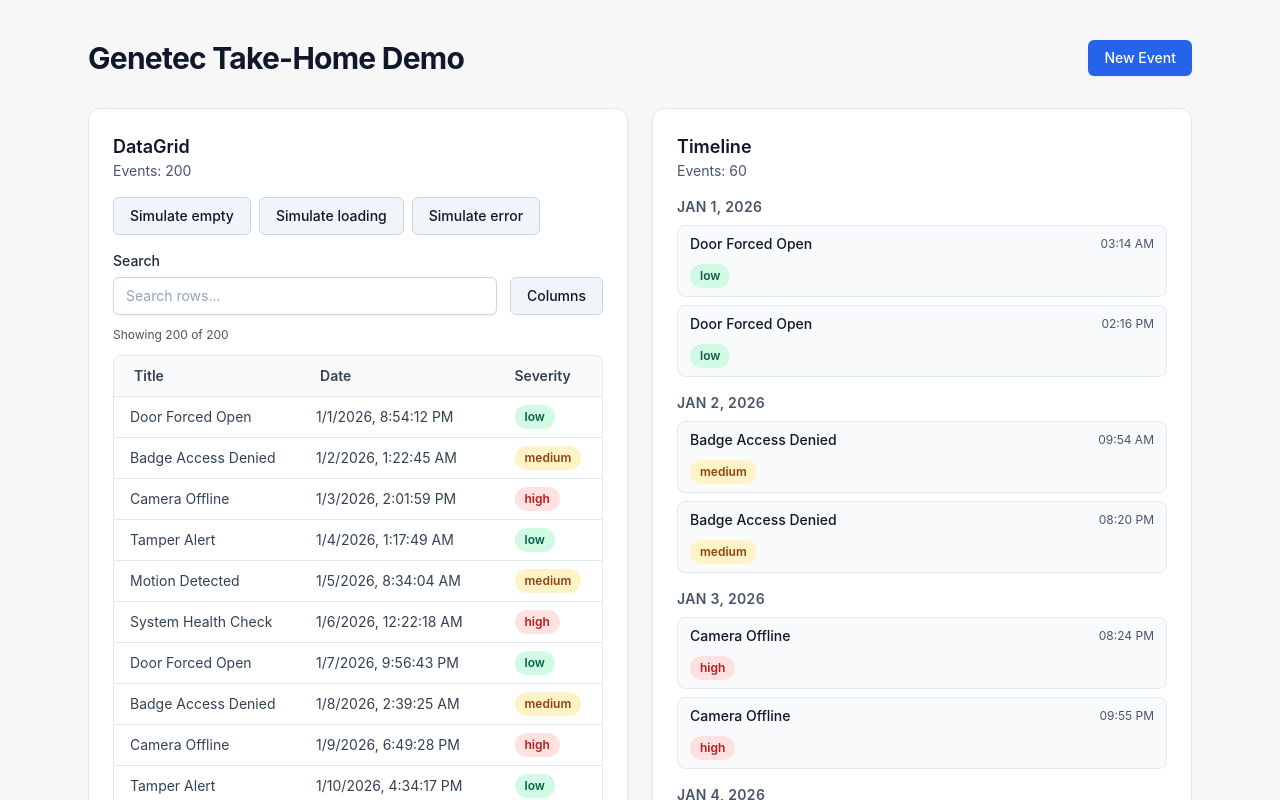
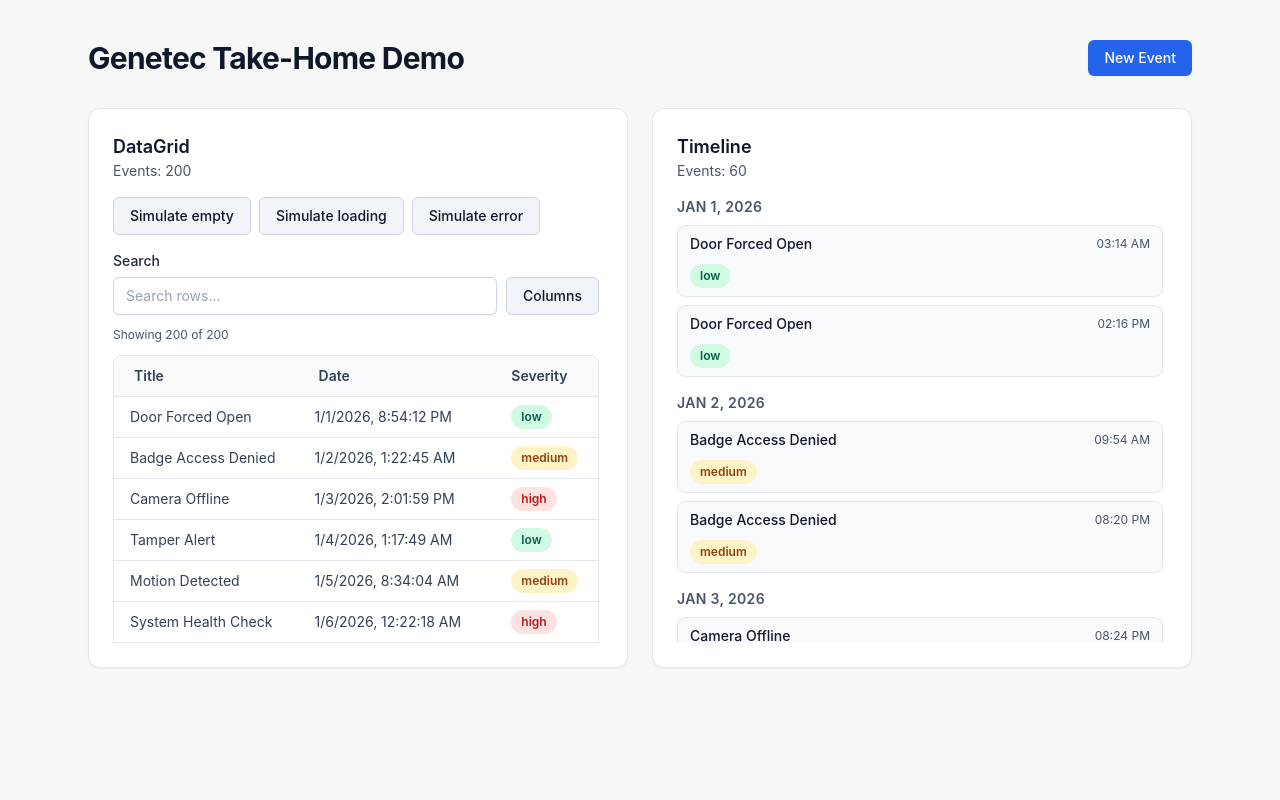
Before and after one commit to krisshkodrani/component-library-demo, a React (Vite) app: page / in a window 1280 px wide. Shown: the top 800 px of the page. Built offline with nearby package versions, Linux system fonts and the light colour scheme.

Commit message:
style(demo): constrain grid/timeline panels and add scroll regions

```diff
--- a/src/demo/DemoApp.tsx
+++ b/src/demo/DemoApp.tsx
@@ -56,7 +56,7 @@
       </header>
 
       <section className="grid gap-6 md:grid-cols-2">
-        <article className="rounded-xl border border-slate-200 bg-white p-6 shadow-sm">
+        <article className="flex min-h-0 max-h-[60vh] flex-col rounded-xl border border-slate-200 bg-white p-6 shadow-sm md:max-h-[70vh]">
           <header className="mb-4">
             <h2 className="text-lg font-semibold text-slate-900">DataGrid</h2>
             <p className="text-sm text-slate-600">Events: {gridEvents.length}</p>
@@ -81,6 +81,7 @@
               Simulate error
             </Button>
           </div>
+          <div className="min-h-0 flex-1 overflow-auto pr-1">
             <DataGrid
               rows={gridEvents}
               columns={gridColumns}
@@ -91,16 +92,19 @@
               selectedRowId={selectedEventId}
               onRowClick={(event) => setSelectedEventId(event.id)}
             />
+          </div>
         </article>
 
-        <article className="rounded-xl border border-slate-200 bg-white p-6 shadow-sm">
+        <article className="flex min-h-0 max-h-[60vh] flex-col rounded-xl border border-slate-200 bg-white p-6 shadow-sm md:max-h-[70vh]">
           <header className="mb-4">
             <h2 className="text-lg font-semibold text-slate-900">Timeline</h2>
             <p className="text-sm text-slate-600">
               Events: {timelineEvents.length}
             </p>
           </header>
+          <div className="min-h-0 flex-1 overflow-auto pr-1">
             <Timeline events={timelineEvents} />
+          </div>
         </article>
       </section>
     </main>
--- a/src/ui/DataGrid/DataGrid.tsx
+++ b/src/ui/DataGrid/DataGrid.tsx
@@ -278,9 +278,9 @@
         </div>
       ) : (
         <>
-          <div className="overflow-auto rounded-lg border border-slate-200">
+          <div className="overflow-x-auto rounded-lg border border-slate-200">
             <table className="w-full border-collapse text-left text-sm">
-              <thead className="bg-slate-50">
+              <thead className="sticky top-0 z-10 bg-slate-50">
                 <tr>
                   {visibleColumns.map((column) => (
                     <th
```
Lines whose indentation alone changed are shown as unchanged.
